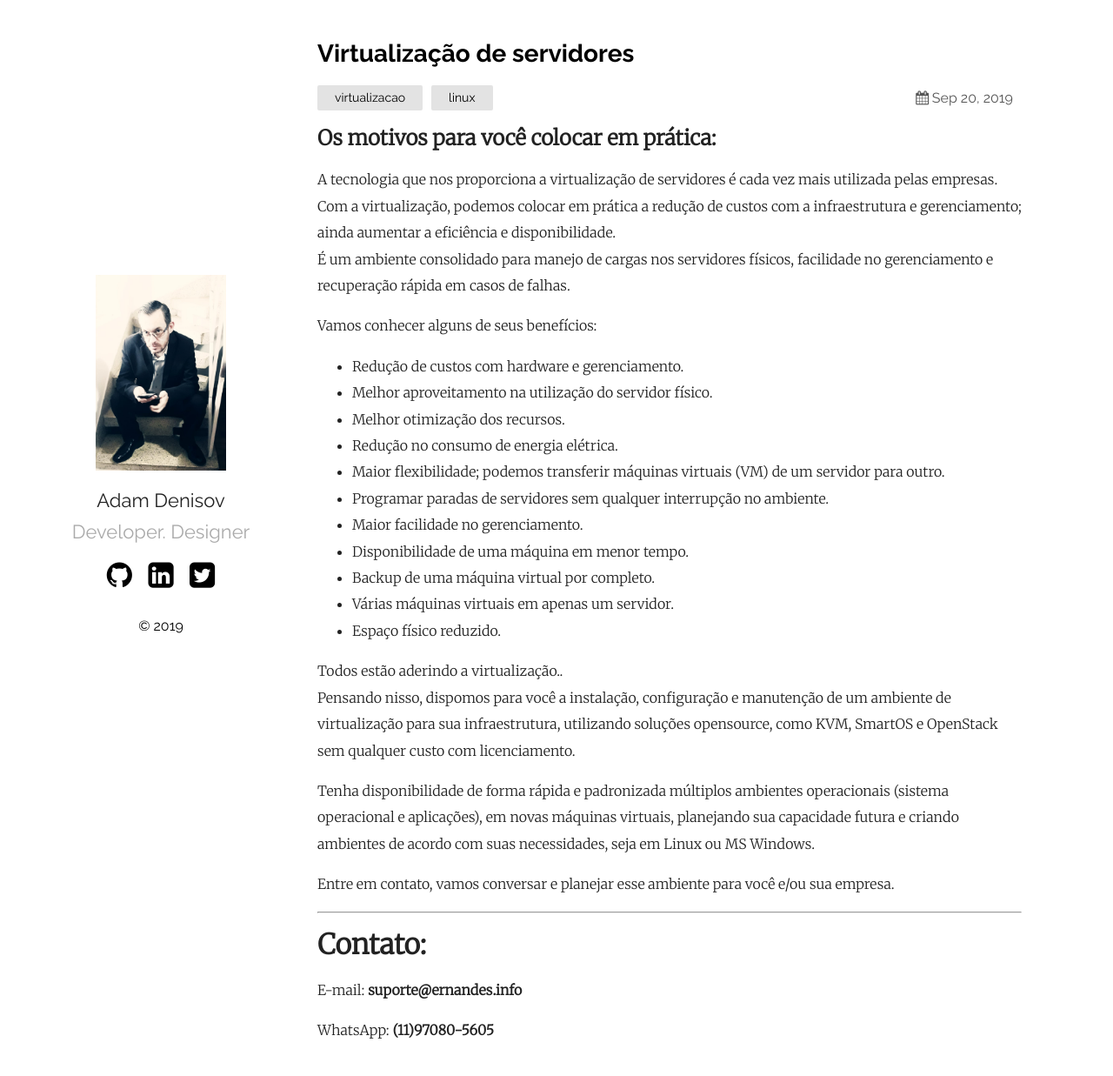
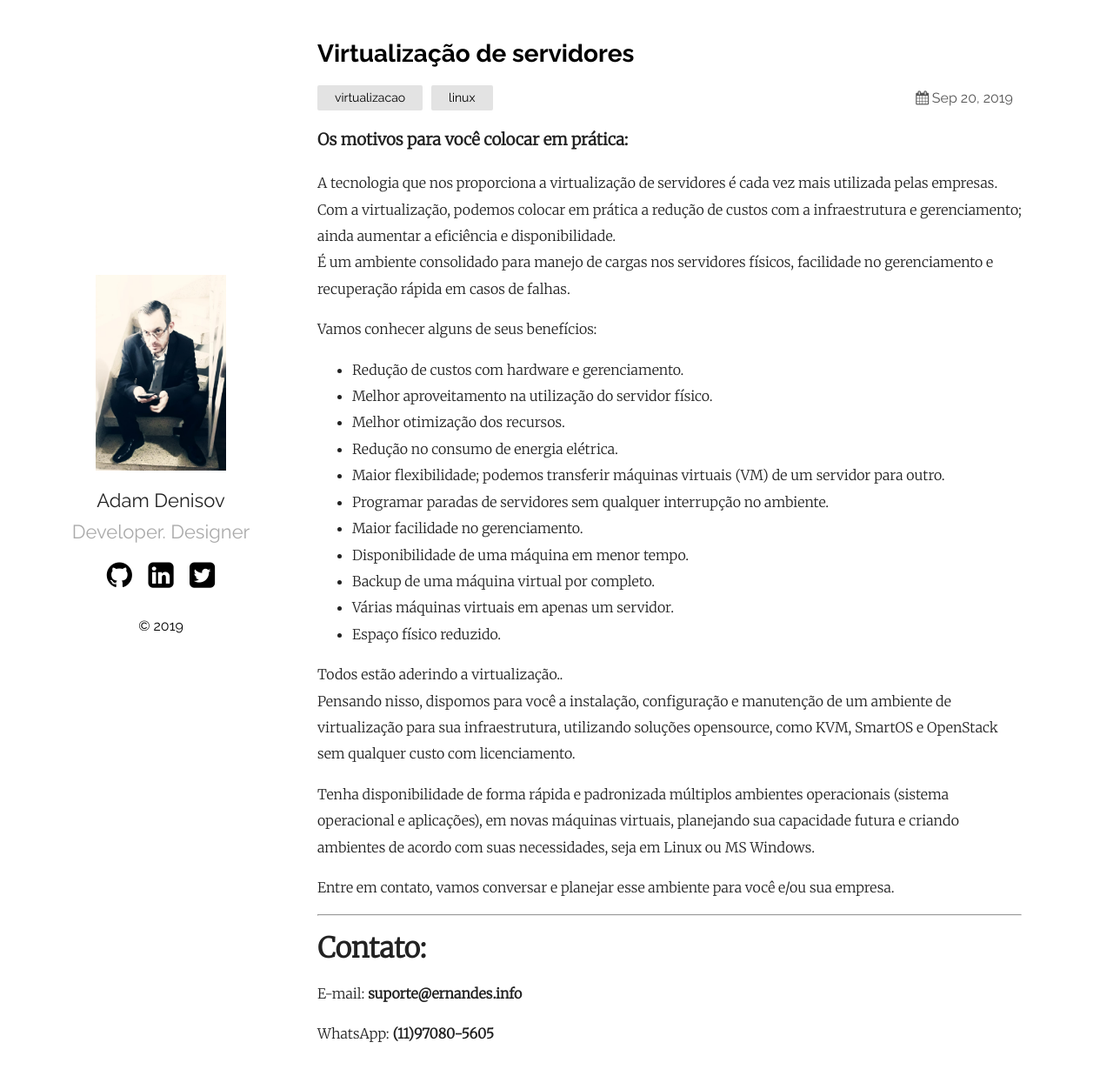
Before and after one commit to patrickernandes/site, a Jekyll site: the page built from _posts/2019-09-20-virtualizacao.md, in a window 1280 px wide and 1248 px high. Shown: the top 1237 px of the window at 87% size. Built offline with Jekyll 4.4.1, drawn with Linux system fonts in a browser that asks for light colours.

```diff
--- a/_posts/2019-09-20-virtualizacao.md
+++ b/_posts/2019-09-20-virtualizacao.md
@@ -4,9 +4,7 @@ title:  "Virtualização de servidores"
 date:   2019-09-20 21:10:45
 categories: virtualizacao linux
 ---
-
-## Os motivos para você colocar em prática:
-
+### Os motivos para você colocar em prática:
 A tecnologia que nos proporciona a virtualização de servidores é cada vez mais utilizada pelas empresas.
 Com a virtualização, podemos colocar em prática a redução de custos com a infraestrutura e gerenciamento; ainda aumentar a eficiência e disponibilidade.
 É um ambiente consolidado para manejo de cargas nos servidores físicos, facilidade no gerenciamento e recuperação rápida em casos de falhas.
```
